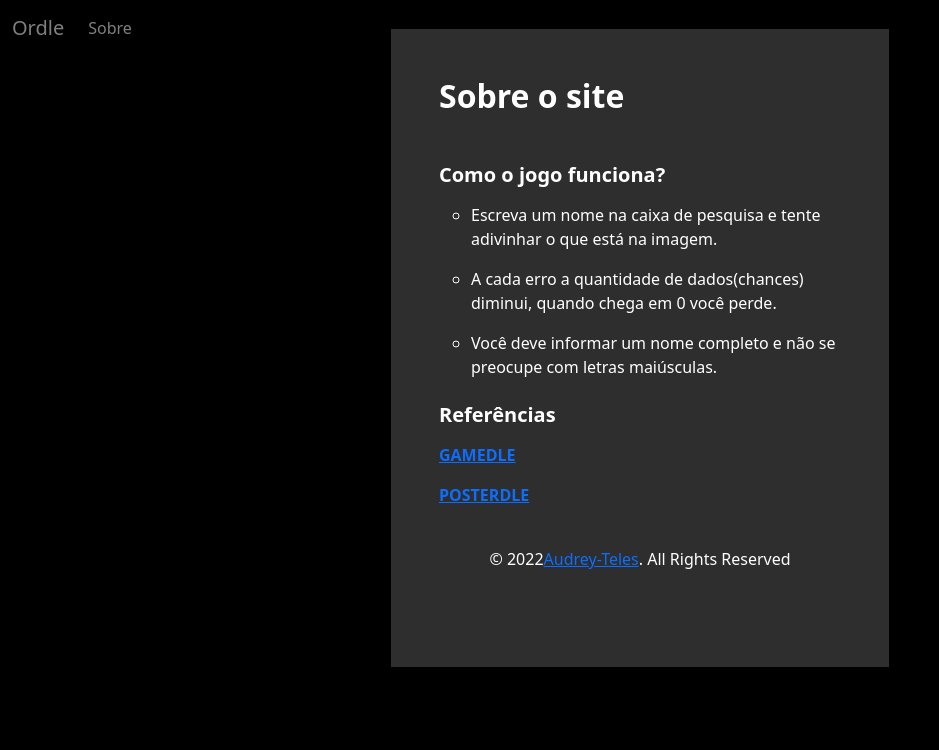
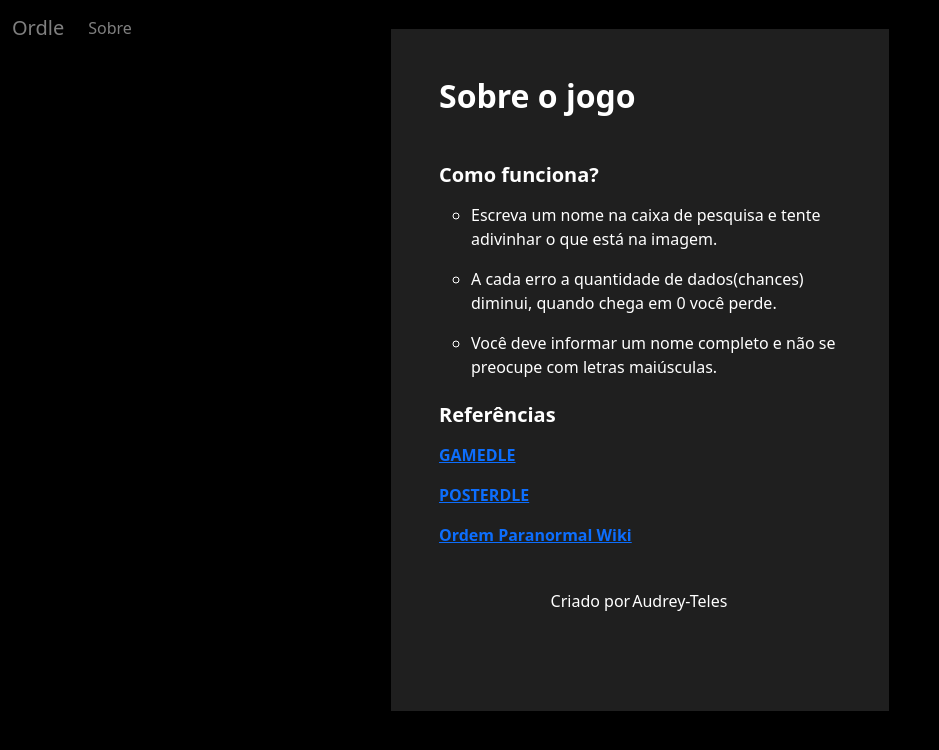
Before and after one commit to audreyteles/Ordle, a Flask app: template templates/layout.html in a window 1280 px wide, after a click on "Sobre". Shown: the top 750 px of the page, without its empty margins (0-939 px from the left). Run offline with Flask 2, Linux system fonts and the light colour scheme; the template is opened without the code that fills it, so the values that code supplies are empty; some libraries are stand-ins or nearby versions.

```diff
--- /dev/null
+++ b/anteriores.txt
@@ -0,0 +1,6 @@
+
+ Kian
+
+ O Diabo
+
+ O Anfitrião
--- a/lista.json
+++ b/lista.json
@@ -1 +1 @@
-{"data": "10/08", "nome": " Chiara Leone ", "imagem": "https://vignette.wikia.nocookie.net/ordemparanormal/images/2/2a/Miniatura_Chiara_Leone.png/revision/latest/scale-to-width-down/246?cb=20211231021334&path-prefix=pt-br"}
+{"data": "1/08", "nome": " Kian ", "imagem": "https://vignette.wikia.nocookie.net/ordemparanormal/images/0/0a/Kian_Marcado.gif/revision/latest/scale-to-width-down/350?cb=20210523041325&path-prefix=pt-br"}
--- a/requirements.txt
+++ b/requirements.txt
@@ -9,4 +9,3 @@ soupsieve==2.3.2.post1
 urllib3==1.26.10
 Werkzeug==2.1.2
 gunicorn==20.1.0
-localStoragePy==0.2.3
--- a/static/style.css
+++ b/static/style.css
@@ -18,6 +18,12 @@ button{
 }
 
 .modal-body {
-    background: #2e2e2e;
+    background: #1f1f1f;
     color: white;
 }
+
+#dev{
+    padding:2px;
+    text-decoration: None;
+    color: white;
+}
--- a/templates/layout.html
+++ b/templates/layout.html
@@ -27,12 +27,12 @@
     <div class="modal-dialog" role="document">
         <div class="modal-content rounded-4 shadow">
             <div class="modal-body p-5">
-                <h2 class="fw-bold mb-0">Sobre o site</h2>
+                <h2 class="fw-bold mb-0">Sobre o jogo</h2>
                 <ul class="d-grid gap-4 my-5 list-unstyled">
                     <li class="d-flex gap-4">
 
                         <div>
-                            <h5 class="mb-0"><b>Como o jogo funciona?</b></h5>
+                            <h5 class="mb-0"><b>Como funciona?</b></h5>
                             <ul>
                                 <p>
                                 <li> Escreva um nome na caixa de pesquisa e tente adivinhar o que está na imagem.</li>
@@ -49,12 +49,13 @@
                             <h5 class="mb-0"><b>Referências</b></h5><p>
                             <p><a href="https://www.gamedle.wtf/"><b>GAMEDLE</b></a>
                             <p><a href="https://likewisetv.com/arcade/posterdle"><b>POSTERDLE</b></a>
+                            <p><a href="https://ordemparanormal.fandom.com/"><b>Ordem Paranormal Wiki</b></a>
                         </div>
                     </li>
 
                     <li class="d-flex gap-4">
                         <div class="ounded mx-auto d-flex align-items-center justify-content-center">
-                            © 2022 <a href="https://github.com/Audrey-Teles"> Audrey-Teles</a>. All Rights Reserved
+                            Criado por <a id='dev' href="https://github.com/Audrey-Teles"> Audrey-Teles </a>
                         </div>
                     </li>
                 </ul><!--
```
Also changed, not shown: views.py (+14 -2 lines).
